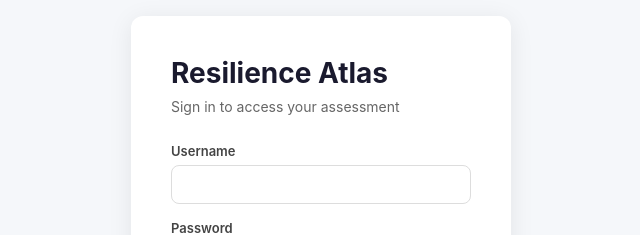
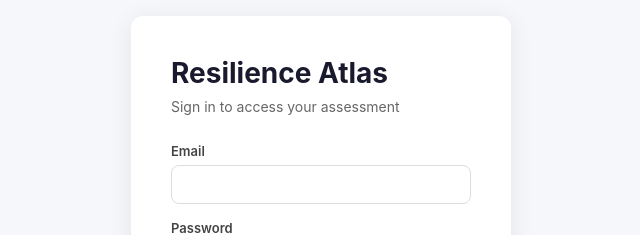
Before and after one commit to Abafirst/resilience-atlas, a React (Vite) app in the folder client/: page / in a window 1280 px wide. Shown: the part 184-419 px from the top of the page, without its empty margins (319-959 px from the left). Built offline with nearby package versions, Linux system fonts and the light colour scheme.

Commit message:
Fix: use email instead of username in login form

```diff
--- a/client/src/pages/Login.jsx
+++ b/client/src/pages/Login.jsx
@@ -15,7 +15,7 @@ const styles = {
 };
 
 export default function Login({ onLogin, onRegister }) {
-  const [username, setUsername] = useState('');
+  const [email, setEmail] = useState('');
   const [password, setPassword] = useState('');
   const [error, setError] = useState('');
   const [loading, setLoading] = useState(false);
@@ -25,7 +25,7 @@ export default function Login({ onLogin, onRegister }) {
     setError('');
     setLoading(true);
     try {
-      const data = await login(username, password);
+      const data = await login(email, password);
       onLogin(data.token);
     } catch (err) {
       setError(err.message);
@@ -41,8 +41,8 @@ export default function Login({ onLogin, onRegister }) {
         <p style={styles.subtitle}>Sign in to access your assessment</p>
         {error && <div style={styles.error}>{error}</div>}
         <form onSubmit={handleSubmit}>
-          <label style={styles.label}>Username</label>
-          <input style={styles.input} type="text" value={username} onChange={e => setUsername(e.target.value)} required autoFocus />
+          <label style={styles.label}>Email</label>
+          <input style={styles.input} type="email" value={email} onChange={e => setEmail(e.target.value)} required autoFocus />
           <label style={styles.label}>Password</label>
           <input style={styles.input} type="password" value={password} onChange={e => setPassword(e.target.value)} required />
           <button style={styles.btn} type="submit" disabled={loading}>
```
